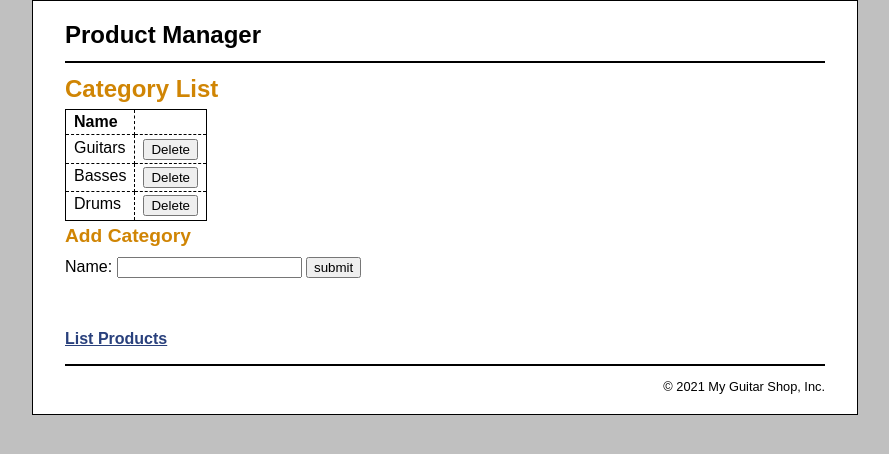
After one commit to trhieu310/PHP_Code, a PHP site: page /delete_category.php in a window 1280 px wide. The commit adds this page. Shown: the top 454 px of the page, without its empty margins (195-1084 px from the left). Run offline with PHP 8.4, Linux system fonts and the light colour scheme; data comes from the database, SQL or seed files in the repository.

Commit message:
edit category_list.php

```diff
--- a/My_code/bai6.html
+++ b/My_code/bai6.html
@@ -8,13 +8,13 @@
     <body>
         <ul class="nav nav-tabs">
             <li class="nav-item">
-              <a class="nav-link active" aria-current="page" href="bai6_1.php">Active</a>
+              <a class="nav-link active" aria-current="page" href="bai6_1.php">Bài 6 - 1</a>
             </li>
             <li class="nav-item">
-              <a class="nav-link" href="bai6_2.php">Link</a>
+              <a class="nav-link" href="bai6_2.php">Bài 6 - 2</a>
             </li>
             <li class="nav-item">
-              <a class="nav-link" href="bai6_3.php">Link</a>
+              <a class="nav-link" href="bai6_3.php">Bài 6 - 3</a>
             </li>
           </ul>
 
--- a/ex_starts/ch04_ex1/category_list.php
+++ b/ex_starts/ch04_ex1/category_list.php
@@ -8,6 +8,19 @@ $statement = $db->prepare($query);
     $statement->execute();
     $categories = $statement->fetchAll();
     $statement->closeCursor();
+
+    $category_new = filter_input(INPUT_POST, 'category_new');
+    // Add the category to the database
+    if ($category_new != false) {
+        $query2 = 'INSERT INTO categories(categoryName)
+                VALUES (:category_new)';
+
+        $statement2 = $db->prepare($query2);
+        $statement2->bindValue(':category_new', $category_new);
+        $success2 = $statement2->execute();
+        $statement2->closeCursor();
+    }
+
 ?>
 <!DOCTYPE html>
 <html>
@@ -30,14 +43,32 @@ $statement->closeCursor();
                 </tr>
 
                 <!-- add code for the rest of the table here -->
-
+                <?php foreach ($categories as $category) : ?>
+                    <tr>
+                        <td>
+                            <span name="category_name"><?php echo $category['categoryName']; ?></span>
+                        </td>
+                        <td>
+                        <form action="delete_category.php" method="post">
+                            <input type="hidden" name="category_id"
+                                value="<?php echo $category['categoryID']; ?>">
+                            <input type="submit" value="Delete">
+                        </form>
+                        </td>
+                    </tr>
+                <?php endforeach; ?>
             </table>
 
             <h2>Add Category</h2>
 
             <!-- add code for the form here -->
+            <form action="category_list.php" method="post">
+                <label>Name:</label>
+                <input type="text" name="category_new"/>
+                <input type="submit" value="submit"/>
+            </form>
 
-    <br>
+            <br><br>
             <p><a href="index.php">List Products</a></p>
 
         </main>
--- /dev/null
+++ b/ex_starts/ch04_ex1/delete_category.php
@@ -0,0 +1,19 @@
+<?php
+    require_once('database.php');
+
+    $category_id = filter_input(INPUT_POST, 'category_id', FILTER_VALIDATE_INT);
+    // Delete the category from the database
+    if ($category_id != false) {
+        $query1 =  'DELETE categories, products
+                    FROM categories
+                    INNER JOIN products ON categories.categoryID = products.categoryID
+                    WHERE categories.categoryID = :category_id';
+
+        $statement1 = $db->prepare($query1);
+        $statement1->bindValue(':category_id', $category_id);
+        $success1 = $statement1->execute();
+        $statement1->closeCursor();
+    }
+
+    include('category_list.php');
+?>
--- a/ex_starts/ch04_ex1/index.php
+++ b/ex_starts/ch04_ex1/index.php
@@ -1,5 +1,5 @@
-<?php
-require_once('database.php');
+    <?php
+    require_once('database.php');
 
 // Get category ID
 if (!isset($category_id)) {
```
Also changed, not shown: ex_starts/ch04_ex1/database.php (line endings or trailing spaces), ex_starts/ch04_ex1/delete_product.php (line endings or trailing spaces). Lines whose indentation alone changed are shown as unchanged.
